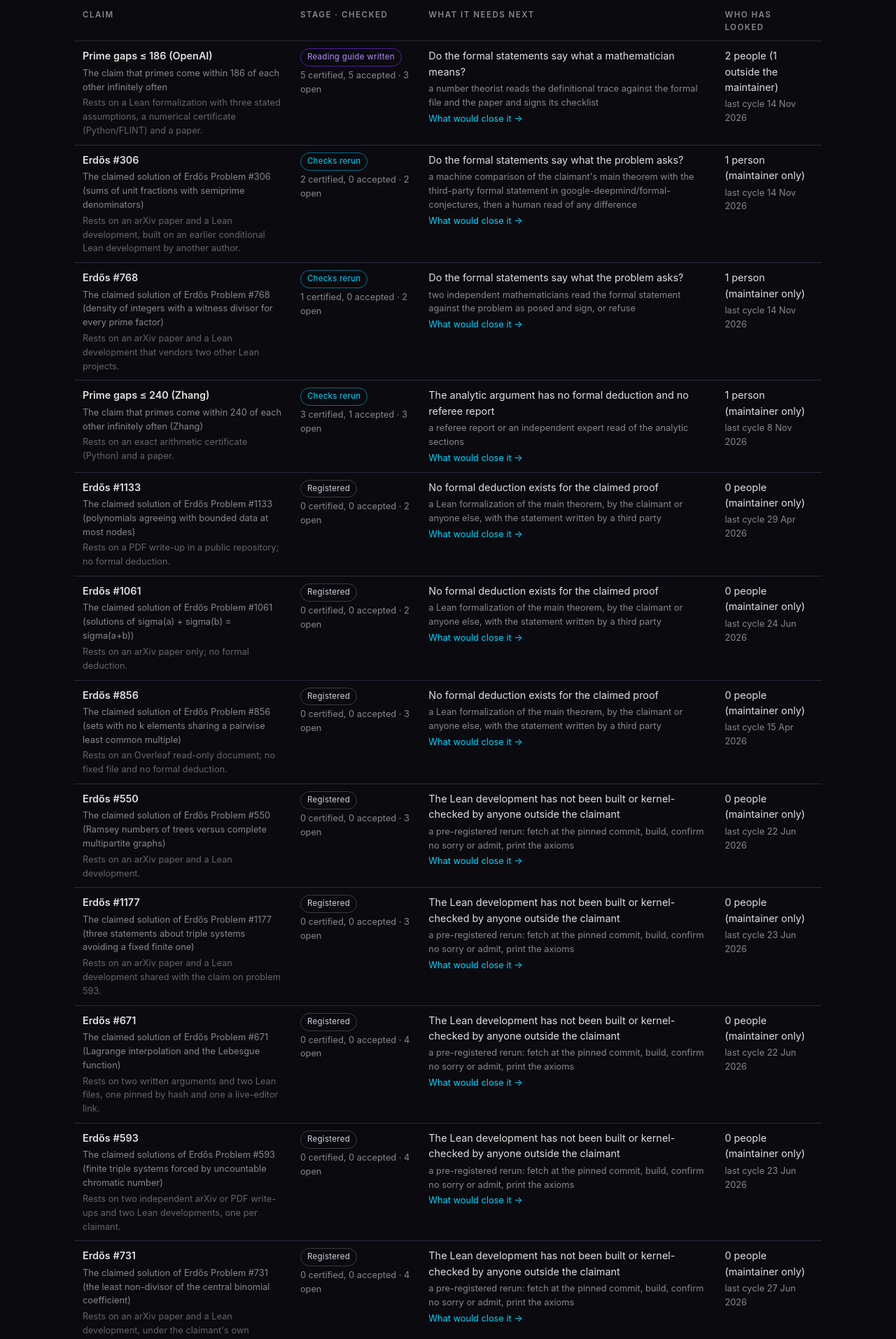
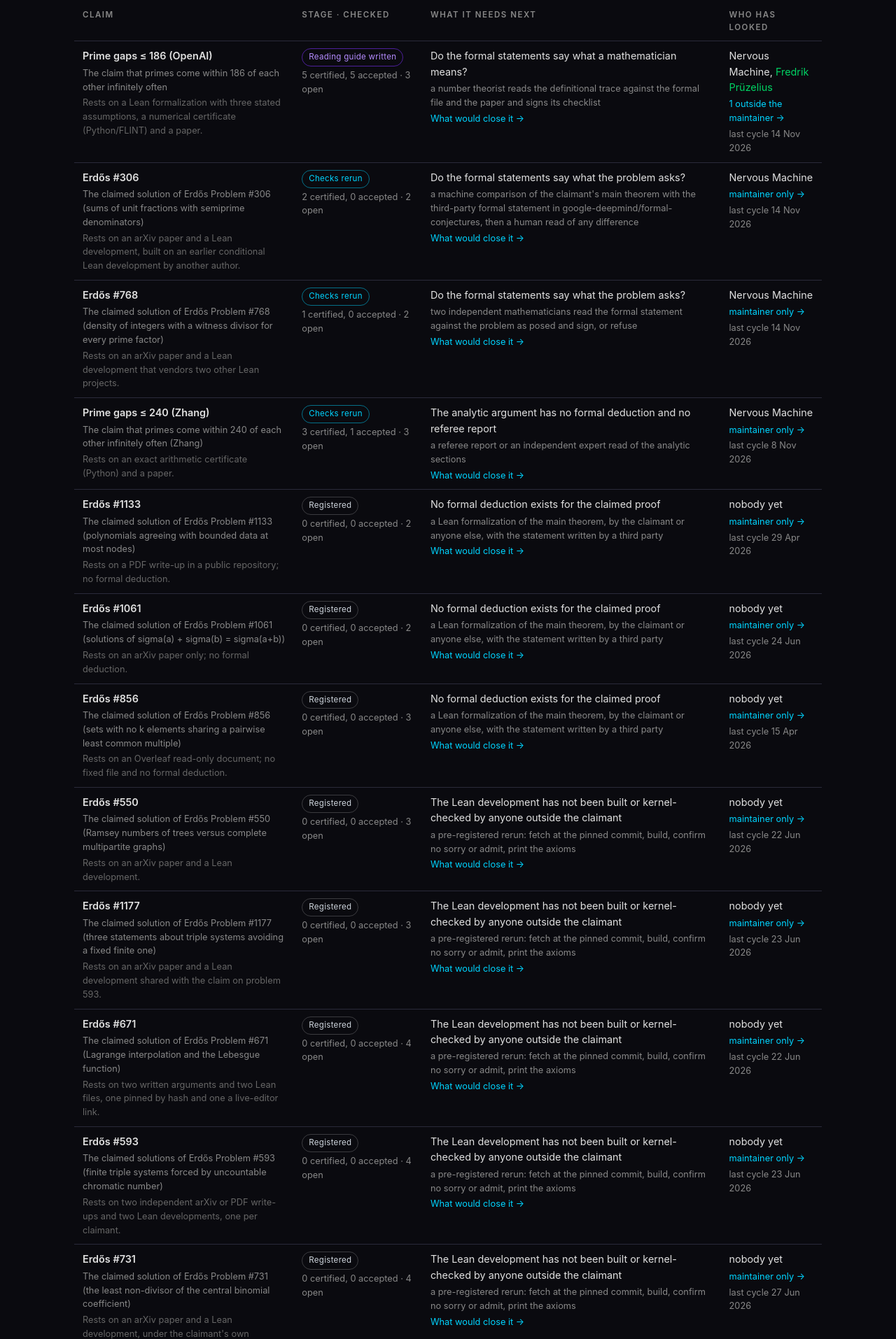
Before and after one commit to Nervous-Machine/DEBRIEF, a plain HTML site: page docs/index.html in a window 1280 px wide. Shown: the part 1424-3338 px from the top of the page at 70% size. Drawn offline with Linux system fonts and the light colour scheme.

Commit message:
Board: the who-has-looked column names the contributors, outside names in green, linked to CONTRIBUTORS.md
Co-Authored-By: Claude Fable 5.1 <noreply@anthropic.com>

```diff
--- a/docs/index.html
+++ b/docs/index.html
@@ -33,6 +33,7 @@ table.map td.cell{min-width:140px;background:rgba(255,255,255,.015)}
 .stage.s3{border-color:rgba(0,212,100,.6);color:var(--green)}.stage.s4{background:rgba(0,212,100,.15);border-color:var(--green);color:var(--green)}
 .legend{display:flex;flex-wrap:wrap;gap:10px 18px;font-size:.8rem;color:var(--muted);margin-top:14px;align-items:center}
 .legend .chip{margin:0}
+.who-outside{color:var(--green)}
 footer{padding:30px 0 50px;border-top:1px solid var(--border);font-size:.85rem;color:var(--muted)}
 footer p{margin-bottom:6px}
 </style>
@@ -64,18 +65,18 @@ footer p{margin-bottom:6px}
 <div class="eyebrow">Closest to closing</div><h3>Which claims are nearest their rule</h3>
 <p class="lede2">Ordered by stage, then by how many gaps remain open. "Checked" counts findings with standing; the standing words are defined by the <a href="https://github.com/Nervous-Machine/DEBRIEF/blob/main/schema/SCHEMA.md">protocol</a>.</p>
 <div class="table-scroll"><table><thead><tr><th>claim</th><th>stage · checked</th><th>what it needs next</th><th>who has looked</th></tr></thead><tbody>
-<tr><td class="lab"><a href="https://github.com/Nervous-Machine/DEBRIEF-math-primegaps">Prime gaps ≤ 186 (OpenAI)</a><div class="sub">The claim that primes come within 186 of each other infinitely often</div><div class="sub dim">Rests on a Lean formalization with three stated assumptions, a numerical certificate (Python/FLINT) and a paper.</div></td><td><span class="stage s2">Reading guide written</span><div class="sub">5 certified, 5 accepted · 3 open</div></td><td>Do the formal statements say what a mathematician means?<div class="sub">a number theorist reads the definitional trace against the formal file and the paper and signs its checklist</div><div class="sub"><a href="https://github.com/Nervous-Machine/DEBRIEF-math-primegaps/blob/main/ASKS.md">What would close it →</a></div></td><td>2 people (1 outside the maintainer)<div class="sub">last cycle 14 Nov 2026</div></td></tr>
-<tr><td class="lab"><a href="https://github.com/Nervous-Machine/DEBRIEF-math-erdos306">Erdős #306</a><div class="sub">The claimed solution of Erdős Problem #306 (sums of unit fractions with semiprime denominators)</div><div class="sub dim">Rests on an arXiv paper and a Lean development, built on an earlier conditional Lean development by another author.</div></td><td><span class="stage s1">Checks rerun</span><div class="sub">2 certified, 0 accepted · 2 open</div></td><td>Do the formal statements say what the problem asks?<div class="sub">a machine comparison of the claimant&#x27;s main theorem with the third-party formal statement in google-deepmind/formal-conjectures, then a human read of any difference</div><div class="sub"><a href="https://github.com/Nervous-Machine/DEBRIEF-math-erdos306/blob/main/ASKS.md">What would close it →</a></div></td><td>1 person (maintainer only)<div class="sub">last cycle 14 Nov 2026</div></td></tr>
-<tr><td class="lab"><a href="https://github.com/Nervous-Machine/DEBRIEF-math-erdos768">Erdős #768</a><div class="sub">The claimed solution of Erdős Problem #768 (density of integers with a witness divisor for every prime factor)</div><div class="sub dim">Rests on an arXiv paper and a Lean development that vendors two other Lean projects.</div></td><td><span class="stage s1">Checks rerun</span><div class="sub">1 certified, 0 accepted · 2 open</div></td><td>Do the formal statements say what the problem asks?<div class="sub">two independent mathematicians read the formal statement against the problem as posed and sign, or refuse</div><div class="sub"><a href="https://github.com/Nervous-Machine/DEBRIEF-math-erdos768/blob/main/ASKS.md">What would close it →</a></div></td><td>1 person (maintainer only)<div class="sub">last cycle 14 Nov 2026</div></td></tr>
-<tr><td class="lab"><a href="https://github.com/Nervous-Machine/DEBRIEF-math-zhang240">Prime gaps ≤ 240 (Zhang)</a><div class="sub">The claim that primes come within 240 of each other infinitely often (Zhang)</div><div class="sub dim">Rests on an exact arithmetic certificate (Python) and a paper.</div></td><td><span class="stage s1">Checks rerun</span><div class="sub">3 certified, 1 accepted · 3 open</div></td><td>The analytic argument has no formal deduction and no referee report<div class="sub">a referee report or an independent expert read of the analytic sections</div><div class="sub"><a href="https://github.com/Nervous-Machine/DEBRIEF-math-zhang240/blob/main/ASKS.md">What would close it →</a></div></td><td>1 person (maintainer only)<div class="sub">last cycle 8 Nov 2026</div></td></tr>
-<tr><td class="lab"><a href="https://github.com/Nervous-Machine/DEBRIEF-math-erdos1133">Erdős #1133</a><div class="sub">The claimed solution of Erdős Problem #1133 (polynomials agreeing with bounded data at most nodes)</div><div class="sub dim">Rests on a PDF write-up in a public repository; no formal deduction.</div></td><td><span class="stage s0">Registered</span><div class="sub">0 certified, 0 accepted · 2 open</div></td><td>No formal deduction exists for the claimed proof<div class="sub">a Lean formalization of the main theorem, by the claimant or anyone else, with the statement written by a third party</div><div class="sub"><a href="https://github.com/Nervous-Machine/DEBRIEF-math-erdos1133/blob/main/ASKS.md">What would close it →</a></div></td><td>0 people (maintainer only)<div class="sub">last cycle 29 Apr 2026</div></td></tr>
-<tr><td class="lab"><a href="https://github.com/Nervous-Machine/DEBRIEF-math-erdos1061">Erdős #1061</a><div class="sub">The claimed solution of Erdős Problem #1061 (solutions of sigma(a) + sigma(b) = sigma(a+b))</div><div class="sub dim">Rests on an arXiv paper only; no formal deduction.</div></td><td><span class="stage s0">Registered</span><div class="sub">0 certified, 0 accepted · 2 open</div></td><td>No formal deduction exists for the claimed proof<div class="sub">a Lean formalization of the main theorem, by the claimant or anyone else, with the statement written by a third party</div><div class="sub"><a href="https://github.com/Nervous-Machine/DEBRIEF-math-erdos1061/blob/main/ASKS.md">What would close it →</a></div></td><td>0 people (maintainer only)<div class="sub">last cycle 24 Jun 2026</div></td></tr>
-<tr><td class="lab"><a href="https://github.com/Nervous-Machine/DEBRIEF-math-erdos856">Erdős #856</a><div class="sub">The claimed solution of Erdős Problem #856 (sets with no k elements sharing a pairwise least common multiple)</div><div class="sub dim">Rests on an Overleaf read-only document; no fixed file and no formal deduction.</div></td><td><span class="stage s0">Registered</span><div class="sub">0 certified, 0 accepted · 3 open</div></td><td>No formal deduction exists for the claimed proof<div class="sub">a Lean formalization of the main theorem, by the claimant or anyone else, with the statement written by a third party</div><div class="sub"><a href="https://github.com/Nervous-Machine/DEBRIEF-math-erdos856/blob/main/ASKS.md">What would close it →</a></div></td><td>0 people (maintainer only)<div class="sub">last cycle 15 Apr 2026</div></td></tr>
-<tr><td class="lab"><a href="https://github.com/Nervous-Machine/DEBRIEF-math-erdos550">Erdős #550</a><div class="sub">The claimed solution of Erdős Problem #550 (Ramsey numbers of trees versus complete multipartite graphs)</div><div class="sub dim">Rests on an arXiv paper and a Lean development.</div></td><td><span class="stage s0">Registered</span><div class="sub">0 certified, 0 accepted · 3 open</div></td><td>The Lean development has not been built or kernel-checked by anyone outside the claimant<div class="sub">a pre-registered rerun: fetch at the pinned commit, build, confirm no sorry or admit, print the axioms</div><div class="sub"><a href="https://github.com/Nervous-Machine/DEBRIEF-math-erdos550/blob/main/ASKS.md">What would close it →</a></div></td><td>0 people (maintainer only)<div class="sub">last cycle 22 Jun 2026</div></td></tr>
-<tr><td class="lab"><a href="https://github.com/Nervous-Machine/DEBRIEF-math-erdos1177">Erdős #1177</a><div class="sub">The claimed solution of Erdős Problem #1177 (three statements about triple systems avoiding a fixed finite one)</div><div class="sub dim">Rests on an arXiv paper and a Lean development shared with the claim on problem 593.</div></td><td><span class="stage s0">Registered</span><div class="sub">0 certified, 0 accepted · 3 open</div></td><td>The Lean development has not been built or kernel-checked by anyone outside the claimant<div class="sub">a pre-registered rerun: fetch at the pinned commit, build, confirm no sorry or admit, print the axioms</div><div class="sub"><a href="https://github.com/Nervous-Machine/DEBRIEF-math-erdos1177/blob/main/ASKS.md">What would close it →</a></div></td><td>0 people (maintainer only)<div class="sub">last cycle 23 Jun 2026</div></td></tr>
-<tr><td class="lab"><a href="https://github.com/Nervous-Machine/DEBRIEF-math-erdos671">Erdős #671</a><div class="sub">The claimed solution of Erdős Problem #671 (Lagrange interpolation and the Lebesgue function)</div><div class="sub dim">Rests on two written arguments and two Lean files, one pinned by hash and one a live-editor link.</div></td><td><span class="stage s0">Registered</span><div class="sub">0 certified, 0 accepted · 4 open</div></td><td>The Lean development has not been built or kernel-checked by anyone outside the claimant<div class="sub">a pre-registered rerun: fetch at the pinned commit, build, confirm no sorry or admit, print the axioms</div><div class="sub"><a href="https://github.com/Nervous-Machine/DEBRIEF-math-erdos671/blob/main/ASKS.md">What would close it →</a></div></td><td>0 people (maintainer only)<div class="sub">last cycle 22 Jun 2026</div></td></tr>
-<tr><td class="lab"><a href="https://github.com/Nervous-Machine/DEBRIEF-math-erdos593">Erdős #593</a><div class="sub">The claimed solutions of Erdős Problem #593 (finite triple systems forced by uncountable chromatic number)</div><div class="sub dim">Rests on two independent arXiv or PDF write-ups and two Lean developments, one per claimant.</div></td><td><span class="stage s0">Registered</span><div class="sub">0 certified, 0 accepted · 4 open</div></td><td>The Lean development has not been built or kernel-checked by anyone outside the claimant<div class="sub">a pre-registered rerun: fetch at the pinned commit, build, confirm no sorry or admit, print the axioms</div><div class="sub"><a href="https://github.com/Nervous-Machine/DEBRIEF-math-erdos593/blob/main/ASKS.md">What would close it →</a></div></td><td>0 people (maintainer only)<div class="sub">last cycle 23 Jun 2026</div></td></tr>
-<tr><td class="lab"><a href="https://github.com/Nervous-Machine/DEBRIEF-math-erdos731">Erdős #731</a><div class="sub">The claimed solution of Erdős Problem #731 (the least non-divisor of the central binomial coefficient)</div><div class="sub dim">Rests on an arXiv paper and a Lean development, under the claimant&#x27;s own formalisation of the word &#x27;reasonable&#x27;.</div></td><td><span class="stage s0">Registered</span><div class="sub">0 certified, 0 accepted · 4 open</div></td><td>The Lean development has not been built or kernel-checked by anyone outside the claimant<div class="sub">a pre-registered rerun: fetch at the pinned commit, build, confirm no sorry or admit, print the axioms</div><div class="sub"><a href="https://github.com/Nervous-Machine/DEBRIEF-math-erdos731/blob/main/ASKS.md">What would close it →</a></div></td><td>0 people (maintainer only)<div class="sub">last cycle 27 Jun 2026</div></td></tr>
+<tr><td class="lab"><a href="https://github.com/Nervous-Machine/DEBRIEF-math-primegaps">Prime gaps ≤ 186 (OpenAI)</a><div class="sub">The claim that primes come within 186 of each other infinitely often</div><div class="sub dim">Rests on a Lean formalization with three stated assumptions, a numerical certificate (Python/FLINT) and a paper.</div></td><td><span class="stage s2">Reading guide written</span><div class="sub">5 certified, 5 accepted · 3 open</div></td><td>Do the formal statements say what a mathematician means?<div class="sub">a number theorist reads the definitional trace against the formal file and the paper and signs its checklist</div><div class="sub"><a href="https://github.com/Nervous-Machine/DEBRIEF-math-primegaps/blob/main/ASKS.md">What would close it →</a></div></td><td>Nervous Machine, <span class="who-outside">Fredrik Prüzelius</span><div class="sub"><a href="https://github.com/Nervous-Machine/DEBRIEF/blob/main/CONTRIBUTORS.md">1 outside the maintainer →</a></div><div class="sub">last cycle 14 Nov 2026</div></td></tr>
+<tr><td class="lab"><a href="https://github.com/Nervous-Machine/DEBRIEF-math-erdos306">Erdős #306</a><div class="sub">The claimed solution of Erdős Problem #306 (sums of unit fractions with semiprime denominators)</div><div class="sub dim">Rests on an arXiv paper and a Lean development, built on an earlier conditional Lean development by another author.</div></td><td><span class="stage s1">Checks rerun</span><div class="sub">2 certified, 0 accepted · 2 open</div></td><td>Do the formal statements say what the problem asks?<div class="sub">a machine comparison of the claimant&#x27;s main theorem with the third-party formal statement in google-deepmind/formal-conjectures, then a human read of any difference</div><div class="sub"><a href="https://github.com/Nervous-Machine/DEBRIEF-math-erdos306/blob/main/ASKS.md">What would close it →</a></div></td><td>Nervous Machine<div class="sub"><a href="https://github.com/Nervous-Machine/DEBRIEF/blob/main/CONTRIBUTORS.md">maintainer only →</a></div><div class="sub">last cycle 14 Nov 2026</div></td></tr>
+<tr><td class="lab"><a href="https://github.com/Nervous-Machine/DEBRIEF-math-erdos768">Erdős #768</a><div class="sub">The claimed solution of Erdős Problem #768 (density of integers with a witness divisor for every prime factor)</div><div class="sub dim">Rests on an arXiv paper and a Lean development that vendors two other Lean projects.</div></td><td><span class="stage s1">Checks rerun</span><div class="sub">1 certified, 0 accepted · 2 open</div></td><td>Do the formal statements say what the problem asks?<div class="sub">two independent mathematicians read the formal statement against the problem as posed and sign, or refuse</div><div class="sub"><a href="https://github.com/Nervous-Machine/DEBRIEF-math-erdos768/blob/main/ASKS.md">What would close it →</a></div></td><td>Nervous Machine<div class="sub"><a href="https://github.com/Nervous-Machine/DEBRIEF/blob/main/CONTRIBUTORS.md">maintainer only →</a></div><div class="sub">last cycle 14 Nov 2026</div></td></tr>
+<tr><td class="lab"><a href="https://github.com/Nervous-Machine/DEBRIEF-math-zhang240">Prime gaps ≤ 240 (Zhang)</a><div class="sub">The claim that primes come within 240 of each other infinitely often (Zhang)</div><div class="sub dim">Rests on an exact arithmetic certificate (Python) and a paper.</div></td><td><span class="stage s1">Checks rerun</span><div class="sub">3 certified, 1 accepted · 3 open</div></td><td>The analytic argument has no formal deduction and no referee report<div class="sub">a referee report or an independent expert read of the analytic sections</div><div class="sub"><a href="https://github.com/Nervous-Machine/DEBRIEF-math-zhang240/blob/main/ASKS.md">What would close it →</a></div></td><td>Nervous Machine<div class="sub"><a href="https://github.com/Nervous-Machine/DEBRIEF/blob/main/CONTRIBUTORS.md">maintainer only →</a></div><div class="sub">last cycle 8 Nov 2026</div></td></tr>
+<tr><td class="lab"><a href="https://github.com/Nervous-Machine/DEBRIEF-math-erdos1133">Erdős #1133</a><div class="sub">The claimed solution of Erdős Problem #1133 (polynomials agreeing with bounded data at most nodes)</div><div class="sub dim">Rests on a PDF write-up in a public repository; no formal deduction.</div></td><td><span class="stage s0">Registered</span><div class="sub">0 certified, 0 accepted · 2 open</div></td><td>No formal deduction exists for the claimed proof<div class="sub">a Lean formalization of the main theorem, by the claimant or anyone else, with the statement written by a third party</div><div class="sub"><a href="https://github.com/Nervous-Machine/DEBRIEF-math-erdos1133/blob/main/ASKS.md">What would close it →</a></div></td><td>nobody yet<div class="sub"><a href="https://github.com/Nervous-Machine/DEBRIEF/blob/main/CONTRIBUTORS.md">maintainer only →</a></div><div class="sub">last cycle 29 Apr 2026</div></td></tr>
+<tr><td class="lab"><a href="https://github.com/Nervous-Machine/DEBRIEF-math-erdos1061">Erdős #1061</a><div class="sub">The claimed solution of Erdős Problem #1061 (solutions of sigma(a) + sigma(b) = sigma(a+b))</div><div class="sub dim">Rests on an arXiv paper only; no formal deduction.</div></td><td><span class="stage s0">Registered</span><div class="sub">0 certified, 0 accepted · 2 open</div></td><td>No formal deduction exists for the claimed proof<div class="sub">a Lean formalization of the main theorem, by the claimant or anyone else, with the statement written by a third party</div><div class="sub"><a href="https://github.com/Nervous-Machine/DEBRIEF-math-erdos1061/blob/main/ASKS.md">What would close it →</a></div></td><td>nobody yet<div class="sub"><a href="https://github.com/Nervous-Machine/DEBRIEF/blob/main/CONTRIBUTORS.md">maintainer only →</a></div><div class="sub">last cycle 24 Jun 2026</div></td></tr>
+<tr><td class="lab"><a href="https://github.com/Nervous-Machine/DEBRIEF-math-erdos856">Erdős #856</a><div class="sub">The claimed solution of Erdős Problem #856 (sets with no k elements sharing a pairwise least common multiple)</div><div class="sub dim">Rests on an Overleaf read-only document; no fixed file and no formal deduction.</div></td><td><span class="stage s0">Registered</span><div class="sub">0 certified, 0 accepted · 3 open</div></td><td>No formal deduction exists for the claimed proof<div class="sub">a Lean formalization of the main theorem, by the claimant or anyone else, with the statement written by a third party</div><div class="sub"><a href="https://github.com/Nervous-Machine/DEBRIEF-math-erdos856/blob/main/ASKS.md">What would close it →</a></div></td><td>nobody yet<div class="sub"><a href="https://github.com/Nervous-Machine/DEBRIEF/blob/main/CONTRIBUTORS.md">maintainer only →</a></div><div class="sub">last cycle 15 Apr 2026</div></td></tr>
+<tr><td class="lab"><a href="https://github.com/Nervous-Machine/DEBRIEF-math-erdos550">Erdős #550</a><div class="sub">The claimed solution of Erdős Problem #550 (Ramsey numbers of trees versus complete multipartite graphs)</div><div class="sub dim">Rests on an arXiv paper and a Lean development.</div></td><td><span class="stage s0">Registered</span><div class="sub">0 certified, 0 accepted · 3 open</div></td><td>The Lean development has not been built or kernel-checked by anyone outside the claimant<div class="sub">a pre-registered rerun: fetch at the pinned commit, build, confirm no sorry or admit, print the axioms</div><div class="sub"><a href="https://github.com/Nervous-Machine/DEBRIEF-math-erdos550/blob/main/ASKS.md">What would close it →</a></div></td><td>nobody yet<div class="sub"><a href="https://github.com/Nervous-Machine/DEBRIEF/blob/main/CONTRIBUTORS.md">maintainer only →</a></div><div class="sub">last cycle 22 Jun 2026</div></td></tr>
+<tr><td class="lab"><a href="https://github.com/Nervous-Machine/DEBRIEF-math-erdos1177">Erdős #1177</a><div class="sub">The claimed solution of Erdős Problem #1177 (three statements about triple systems avoiding a fixed finite one)</div><div class="sub dim">Rests on an arXiv paper and a Lean development shared with the claim on problem 593.</div></td><td><span class="stage s0">Registered</span><div class="sub">0 certified, 0 accepted · 3 open</div></td><td>The Lean development has not been built or kernel-checked by anyone outside the claimant<div class="sub">a pre-registered rerun: fetch at the pinned commit, build, confirm no sorry or admit, print the axioms</div><div class="sub"><a href="https://github.com/Nervous-Machine/DEBRIEF-math-erdos1177/blob/main/ASKS.md">What would close it →</a></div></td><td>nobody yet<div class="sub"><a href="https://github.com/Nervous-Machine/DEBRIEF/blob/main/CONTRIBUTORS.md">maintainer only →</a></div><div class="sub">last cycle 23 Jun 2026</div></td></tr>
+<tr><td class="lab"><a href="https://github.com/Nervous-Machine/DEBRIEF-math-erdos671">Erdős #671</a><div class="sub">The claimed solution of Erdős Problem #671 (Lagrange interpolation and the Lebesgue function)</div><div class="sub dim">Rests on two written arguments and two Lean files, one pinned by hash and one a live-editor link.</div></td><td><span class="stage s0">Registered</span><div class="sub">0 certified, 0 accepted · 4 open</div></td><td>The Lean development has not been built or kernel-checked by anyone outside the claimant<div class="sub">a pre-registered rerun: fetch at the pinned commit, build, confirm no sorry or admit, print the axioms</div><div class="sub"><a href="https://github.com/Nervous-Machine/DEBRIEF-math-erdos671/blob/main/ASKS.md">What would close it →</a></div></td><td>nobody yet<div class="sub"><a href="https://github.com/Nervous-Machine/DEBRIEF/blob/main/CONTRIBUTORS.md">maintainer only →</a></div><div class="sub">last cycle 22 Jun 2026</div></td></tr>
+<tr><td class="lab"><a href="https://github.com/Nervous-Machine/DEBRIEF-math-erdos593">Erdős #593</a><div class="sub">The claimed solutions of Erdős Problem #593 (finite triple systems forced by uncountable chromatic number)</div><div class="sub dim">Rests on two independent arXiv or PDF write-ups and two Lean developments, one per claimant.</div></td><td><span class="stage s0">Registered</span><div class="sub">0 certified, 0 accepted · 4 open</div></td><td>The Lean development has not been built or kernel-checked by anyone outside the claimant<div class="sub">a pre-registered rerun: fetch at the pinned commit, build, confirm no sorry or admit, print the axioms</div><div class="sub"><a href="https://github.com/Nervous-Machine/DEBRIEF-math-erdos593/blob/main/ASKS.md">What would close it →</a></div></td><td>nobody yet<div class="sub"><a href="https://github.com/Nervous-Machine/DEBRIEF/blob/main/CONTRIBUTORS.md">maintainer only →</a></div><div class="sub">last cycle 23 Jun 2026</div></td></tr>
+<tr><td class="lab"><a href="https://github.com/Nervous-Machine/DEBRIEF-math-erdos731">Erdős #731</a><div class="sub">The claimed solution of Erdős Problem #731 (the least non-divisor of the central binomial coefficient)</div><div class="sub dim">Rests on an arXiv paper and a Lean development, under the claimant&#x27;s own formalisation of the word &#x27;reasonable&#x27;.</div></td><td><span class="stage s0">Registered</span><div class="sub">0 certified, 0 accepted · 4 open</div></td><td>The Lean development has not been built or kernel-checked by anyone outside the claimant<div class="sub">a pre-registered rerun: fetch at the pinned commit, build, confirm no sorry or admit, print the axioms</div><div class="sub"><a href="https://github.com/Nervous-Machine/DEBRIEF-math-erdos731/blob/main/ASKS.md">What would close it →</a></div></td><td>nobody yet<div class="sub"><a href="https://github.com/Nervous-Machine/DEBRIEF/blob/main/CONTRIBUTORS.md">maintainer only →</a></div><div class="sub">last cycle 27 Jun 2026</div></td></tr>
 </tbody></table></div>
 </div></section>
 <section class="block" id="open"><div class="container">
```
Also changed, not shown: 1 other file.
